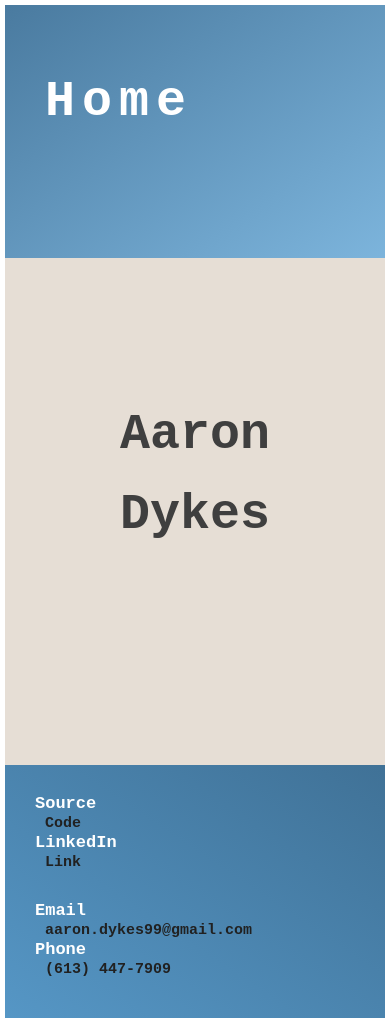
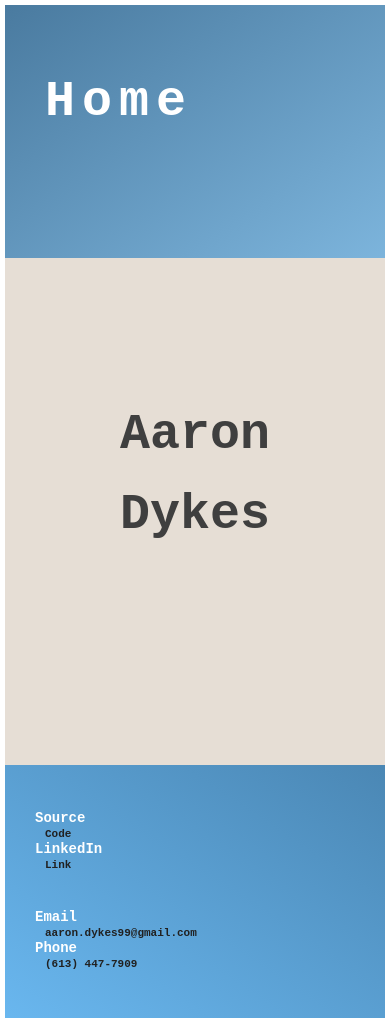
Before and after one commit to aaronDykes/react-portfolio, a React (Create React App) app: page /Pattern in a window 390 px wide. Built offline with nearby package versions, Linux system fonts and the light colour scheme.

Commit message:
Another revision

```diff
--- a/src/css/Footer.css
+++ b/src/css/Footer.css
@@ -8,8 +8,8 @@
   display: grid;
   background-image: linear-gradient(
     to top right,
-    rgba(67, 139, 191, 0.9),
-    rgba(43, 98, 139, 0.9)
+    rgba(89, 175, 237, 0.9),
+    rgba(55, 122, 172, 0.9)
   );
 }
 
@@ -61,11 +61,11 @@ dd {
 
 @media (max-width: 50rem) {
   dt {
-    font-size: 1.7rem;
+    font-size: 1.4rem;
     margin-bottom: -0.3rem;
   }
   dd {
-    font-size: 1.5rem;
+    font-size: 1.1rem;
   }
   .Footer {
     height: 30vh;
--- a/src/css/Header.css
+++ b/src/css/Header.css
@@ -51,7 +51,7 @@
 }
 
 #dropBtn:hover {
-  color: rgb(53, 53, 53);
+  color: rgb(198, 198, 198);
 }
 
 #navList {
@@ -60,18 +60,18 @@
 
 #navList a,
 #navList:active a {
-  background-color: #d9d9d9;
+  background-color: #5c5c5cd0;
   border-color: #d9d9d9;
   border-radius: 0.4rem;
   text-decoration: none;
   font-size: 2rem;
   font-weight: bold;
   padding: 0.9rem;
-  color: rgb(71, 66, 76);
+  color: rgb(235, 235, 235);
   box-shadow: 0.2rem 0.5rem 1rem rgb(0, 0, 0, 0.2);
 }
 #navList a:hover {
-  color: white;
+  color: rgb(255, 255, 255);
   box-sizing: content-box;
 
   background-color: rgb(196, 87, 47);
```
